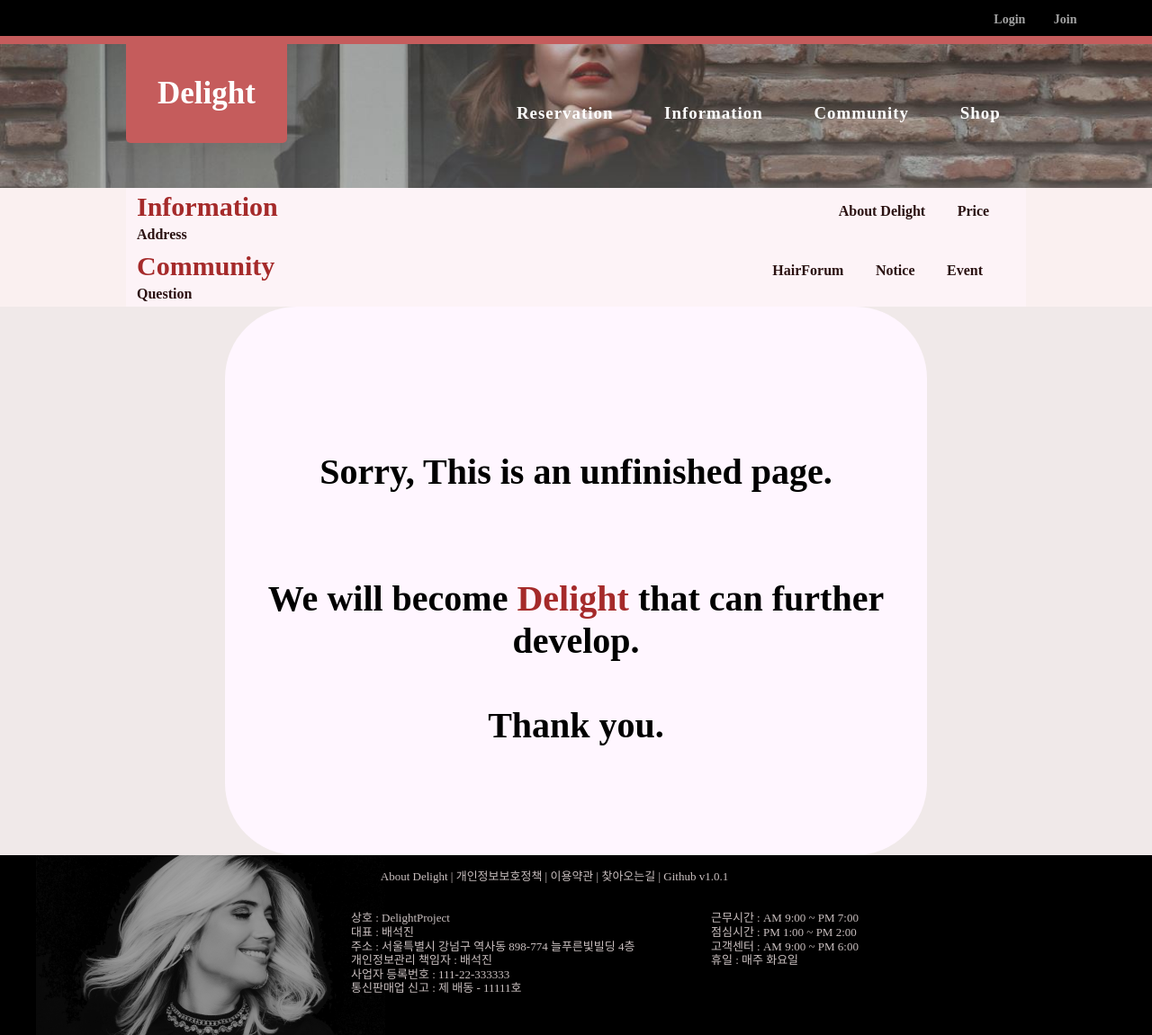
After one commit to BaeSeokJin/bellehair, a Java web app: page /incompletePage in a window 1280 px wide. The commit adds this page. Shown: the whole page at 90% size. Run offline with Spring Boot 4, a stand-in JSP engine, Linux system fonts and the light colour scheme; the project's own start-up code is not run, and a stand-in starts its controllers and pages; some libraries are stand-ins or nearby versions; some web fonts are replaced.

Commit message:
chore : include 파일 추가 및 경로 수정/ 컨트롤러 생성

```diff
--- a/src/main/java/com/bsj/delight/index/controller/IndexController.java
+++ b/src/main/java/com/bsj/delight/index/controller/IndexController.java
@@ -11,4 +11,9 @@ public class IndexController {
 		return "index";
 	}
 
+	@GetMapping("/incompletePage")
+	public String incompletePage() {
+		return "incompletePage";
+	}
+
 }
--- a/src/main/java/com/bsj/delight/member/controller/MemberController.java
+++ b/src/main/java/com/bsj/delight/member/controller/MemberController.java
@@ -12,12 +12,12 @@ public class MemberController {
 	@Autowired
 	private MemberService memberService;
 
-	@GetMapping("/join-form")
+	@GetMapping("/member/join-form")
 	public String searchPassword() {
 		return "member/join-form";
 	}
 
-	@GetMapping("/login-form")
+	@GetMapping("/member/login-form")
 	public String searchPassworsd() {
 		return "member/login-form";
 	}
--- /dev/null
+++ b/src/main/webapp/WEB-INF/views/include/communityHead.jsp
@@ -0,0 +1,60 @@
+<%@ page language="java" contentType="text/html; charset=UTF-8"
+    pageEncoding="UTF-8"%>
+<!DOCTYPE html>
+<html>
+
+<head>
+	<meta charset="UTF-8">
+    <link href="http://fonts.googleapis.com/css?family=Source+Sans+Pro:200,300,400,600,700,900" rel="stylesheet" />
+    <link rel="stylesheet" href="http://cdn.jsdelivr.net/npm/xeicon@2.3.3/xeicon.min.css">
+    <style>
+    @import url(//fonts.googleapis.com/earlyaccess/jejumyeongjo.css);
+
+    .nav-container-comu {
+        display: flex;
+        justify-content: space-between;
+        flex-direction: row;
+        width: 1000px;
+        margin: 0 auto;
+        padding: 0;
+        background-color: rgb(253, 243, 247);
+        list-style-type: none;
+        font-family: 'Jeju Myeongjo', serif;
+    }
+
+    .nav-item-comu {
+        font-size: 14px;
+        padding: 4px;
+        cursor: pointer;
+    }
+    .nav-item-comu a {
+        text-align: center;
+        text-decoration: none;
+        color: #2b1212;
+        font-weight: 600;
+        font-size: 16px;
+    }
+    </style>
+</head>
+
+<body>
+    <nav>
+        <div style="width: 100%; background-color: rgb(250, 240, 240);">
+            <ul class="nav-container-comu">
+                <li class="nav-item-comu">
+                    <span></span>
+                </li>
+                <li class="nav-item-comu">
+                    <a href="/member/login-form" style="font-size: 30px; font-weight: 600; color: brown;">Community</a>
+                    <span>　　　　　　　　　　　　　　　　　　　　　　　　　　　　　　　　　　　　　　　</span>
+                    <a href="/member/login-form">HairForum　　</a>
+                    <a href="/member/login-form">Notice　　</a>
+                    <a href="/member/join-form">Event　　</a>
+                    <a href="/member/join-form">Question　</a>
+                </li>
+            </ul>
+        </div>
+    </nav>
+</body>
+
+</html>
--- a/src/main/webapp/WEB-INF/views/include/firstHead.jsp
+++ b/src/main/webapp/WEB-INF/views/include/firstHead.jsp
@@ -12,6 +12,7 @@
 	<title>Delight</title>
 	<meta name="keywords" content="" />
 	<meta name="description" content="" />
+	<link rel="shortcut icon" type="image/x-icon" href="../../resources/images/include/favicon.ico" /> <!-- favicon -->
 	<link href="http://fonts.googleapis.com/css?family=Source+Sans+Pro:200,300,400,600,700,900" rel="stylesheet" />
 	<link href="../../resources/css/index.css" rel="stylesheet" type="text/css" media="all" />
     <link rel="shortcut icon" type="image/x-icon" href="../../../resources/images/include/favicon.ico" />
@@ -50,8 +51,8 @@
 				<span></span>
 			</li>
 			<li class="nav-item">
-				<a href="">Login　</a>
-				<a href="">　Join　</a>
+				<a href="/member/login-form">Login　</a>
+				<a href="/member/join-form">　Join　</a>
 				<span>　　　　</span>
 			</li>
 		</ul>
--- a/src/main/webapp/WEB-INF/views/include/footer.jsp
+++ b/src/main/webapp/WEB-INF/views/include/footer.jsp
@@ -91,11 +91,11 @@
                 <br>
                 <span>
                 </span>
-                <span onclick="javascriot:location.href='https://www.naver.com/'" style="cursor: pointer;">About Delight |</span>
-                <span onclick="javascriot:location.href='https://www.naver.com/'" style="cursor: pointer;">개인정보보호정책 |</span>
-                <span onclick="javascriot:location.href='https://www.naver.com/'" style="cursor: pointer;">이용약관 |</span>
-                <span onclick="javascriot:location.href='https://www.naver.com/'" style="cursor: pointer;">찾아오는길 |</span>
-                <span onclick="javascriot:location.href='https://github.com/BaeSeokJin/delight'" style="cursor: pointer;">Github v1.0.1 </span>
+                <span onclick="location='incompletePage'" style="cursor: pointer;">About Delight |</span>
+                <span onclick="location='incompletePage'" style="cursor: pointer;">개인정보보호정책 |</span>
+                <span onclick="location='incompletePage'" style="cursor: pointer;">이용약관 |</span>
+                <span onclick="location='incompletePage'" style="cursor: pointer;">찾아오는길 |</span>
+                <span onclick="location.href='https://github.com/BaeSeokJin/delight'" style="cursor: pointer;">Github v1.0.1 </span>
             </div>
 
             <br><br><br>
--- /dev/null
+++ b/src/main/webapp/WEB-INF/views/include/informationHead.jsp
@@ -0,0 +1,59 @@
+<%@ page language="java" contentType="text/html; charset=UTF-8"
+    pageEncoding="UTF-8"%>
+<!DOCTYPE html>
+<html>
+
+<head>
+	<meta charset="UTF-8">
+    <link href="http://fonts.googleapis.com/css?family=Source+Sans+Pro:200,300,400,600,700,900" rel="stylesheet" />
+    <link rel="stylesheet" href="http://cdn.jsdelivr.net/npm/xeicon@2.3.3/xeicon.min.css">
+    <style>
+    @import url(//fonts.googleapis.com/earlyaccess/jejumyeongjo.css);
+
+    .nav-container-infor {
+        display: flex;
+        justify-content: space-between;
+        flex-direction: row;
+        width: 1000px;
+        margin: 0 auto;
+        padding: 0;
+        background-color: rgb(253, 243, 247);
+        list-style-type: none;
+        font-family: 'Jeju Myeongjo', serif;
+    }
+
+    .nav-item-infor {
+        font-size: 14px;
+        padding: 4px;
+        cursor: pointer;
+    }
+    .nav-item-infor a {
+        text-align: center;
+        text-decoration: none;
+        color: #2b1212;
+        font-weight: 600;
+        font-size: 16px;
+    }
+    </style>
+</head>
+
+<body>
+    <nav>
+        <div style="width: 100%; background-color: rgb(250, 240, 240);">
+            <ul class="nav-container-infor">
+                <li class="nav-item-infor">
+                    <span></span>
+                </li>
+                <li class="nav-item-infor">
+                    <a href="/incompletePage" style="font-size: 30px; font-weight: 600; color: brown;">Information</a>
+                    <span>　　　　　　　　　　　　　　　　　　　　　　　　　　　　　　　　　　　　　　　　　　　　</span>
+                    <a href="/incompletePage">About Delight　　</a>
+                    <a href="/incompletePage">Price　　</a>
+                    <a href="/incompletePage">Address　</a>
+                </li>
+            </ul>
+        </div>
+    </nav>
+</body>
+
+</html>
--- a/src/main/webapp/WEB-INF/views/include/secondHead.jsp
+++ b/src/main/webapp/WEB-INF/views/include/secondHead.jsp
@@ -22,15 +22,14 @@
 <div id="header-wrapper">
 	<div id="header" class="container">
 		<div id="logo">
-			<h1 style="font-size: 21px; font-family: 'Jeju Myeongjo', serif; font-size: 35px;"><a href="#">Delight</a></h1>
+			<h1 style="font-size: 21px; font-family: 'Jeju Myeongjo', serif; font-size: 35px;"><a href="/">Delight</a></h1>
 		</div>
 		<div id="menu">
 			<ul style="font-size: 21px; font-family: 'Jeju Myeongjo', serif;">
-				<li><a href="#">로그인</a></li>
-				<li><a href="#">회원가입</a></li>
-				<li><a href="#">이용후기</a></li>
-				<li><a href="#">찾아오는길</a></li>
-				<li><a href="#">문의하기</a></li>
+				<li><a href="/incompletePage">Reservation</a></li>
+				<li><a href="/incompletePage">Information</a></li>
+				<li><a href="/incompletePage">Community</a></li>
+				<li><a href="/incompletePage">Shop</a></li>
 			</ul>
 		</div>
 	</div>
--- /dev/null
+++ b/src/main/webapp/WEB-INF/views/incompletePage.jsp
@@ -0,0 +1,52 @@
+<%@ page language="java" contentType="text/html; charset=UTF-8"
+    pageEncoding="UTF-8"%>
+<!DOCTYPE html PUBLIC "-//W3C//DTD XHTML 1.0 Strict//EN" "http://www.w3.org/TR/xhtml1/DTD/xhtml1-strict.dtd">
+
+<html xmlns="http://www.w3.org/1999/xhtml">
+<!-- header -->
+<head>
+	<meta http-equiv="Content-Type" content="text/html; charset=utf-8" />
+	<title>Delight</title>
+	<link href="http://fonts.googleapis.com/css?family=Source+Sans+Pro:200,300,400,600,700,900" rel="stylesheet" />
+
+    <style>
+        @import url(//fonts.googleapis.com/earlyaccess/jejumyeongjo.css);
+
+        .unintended{
+            width: 700px;
+            height: 450px;
+            margin: 0 auto;
+            padding: 160px 40px 0px 40px;
+            background-color: rgb(255, 246, 255);
+            border-radius: 80px 80px 80px 80px;
+            font-family: 'Jeju Myeongjo', serif;
+            font-size: 40px;
+            font-weight: 600;
+            text-align: center;
+        }
+    </style>
+
+	<!-- head 1,2 -->
+	<%@ include file="/WEB-INF/views/include/firstHead.jsp" %>
+	<%@ include file="/WEB-INF/views/include/secondHead.jsp" %>
+	<%@ include file="/WEB-INF/views/include/informationHead.jsp" %>
+	<%@ include file="/WEB-INF/views/include/communityHead.jsp" %>
+</head>
+
+<body>
+
+
+
+    <div class="unintended">
+        <div>Sorry, This is an unfinished page.</div>
+        <br><br>
+        <div>We will become <span style="color: brown;">Delight</span> that can further develop.</div>
+        <br>
+        <div>Thank you.</div>
+    </div>
+
+<!-- footer -->
+<%@ include file="/WEB-INF/views/include/footer.jsp" %>
+
+</body>
+</html>
--- a/src/main/webapp/resources/css/index.css
+++ b/src/main/webapp/resources/css/index.css
@@ -93,7 +93,6 @@ p, ol, ul
 	padding: 1em 1.5em;
 	letter-spacing: 1px;
 	text-decoration: none;
-	text-transform: uppercase;
 	font-size: 0.90em;
 	font-weight: 600;
 	color: #FFF;
@@ -118,7 +117,6 @@ p, ol, ul
 #banner span
 {
 	display: block;
-	text-transform: uppercase;
 	text-align: center;
 	font-weight: 700;
 	font-size: 2.5em;
```
Also changed, not shown: src/main/java/com/bsj/delight/community/controller/CommunityCotroller.java (added, +9 -0 lines), src/main/java/com/bsj/delight/information/controller/InformationCotroller.java (added, +9 -0 lines), src/main/webapp/WEB-INF/views/index.jsp (+16 -17 lines), src/main/webapp/WEB-INF/views/member/join-form.jsp (+4 -4 lines), src/main/webapp/WEB-INF/views/member/login-form.jsp (+4 -4 lines).
